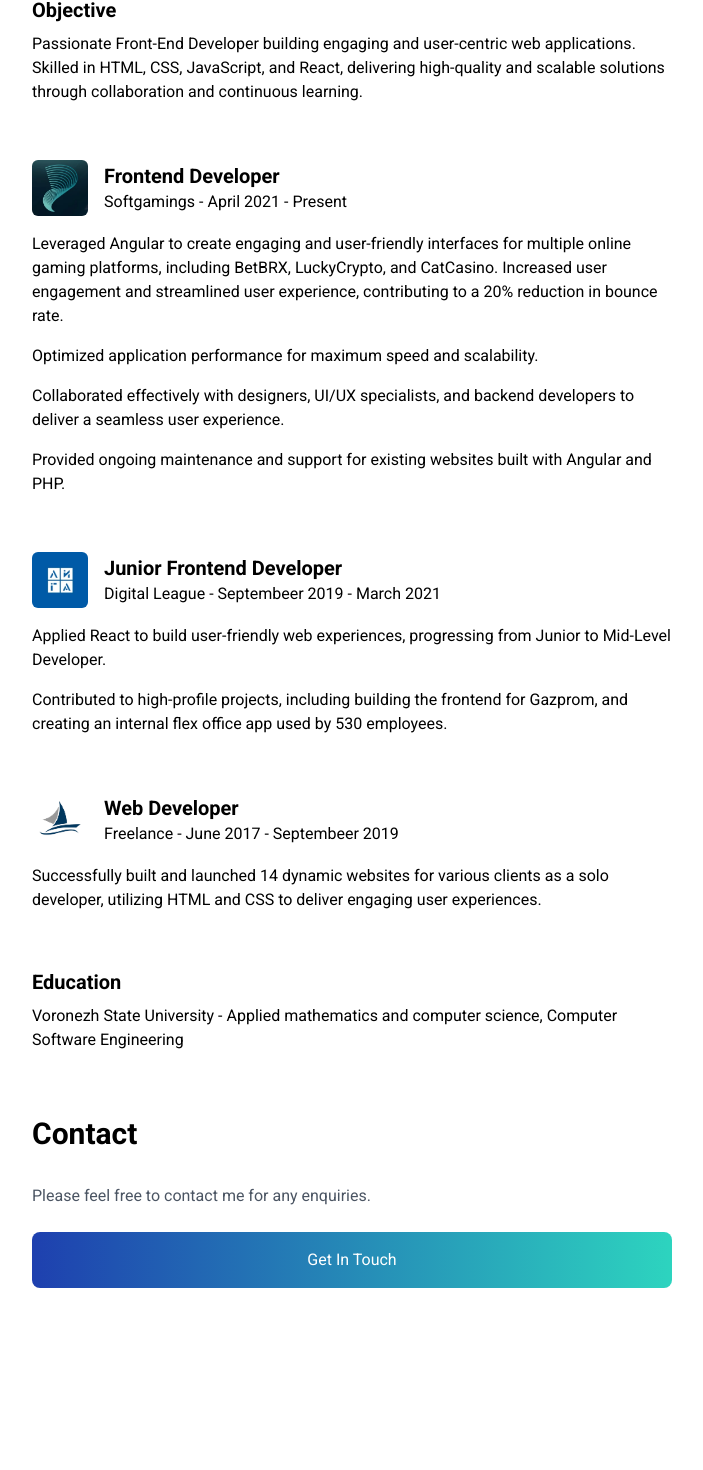
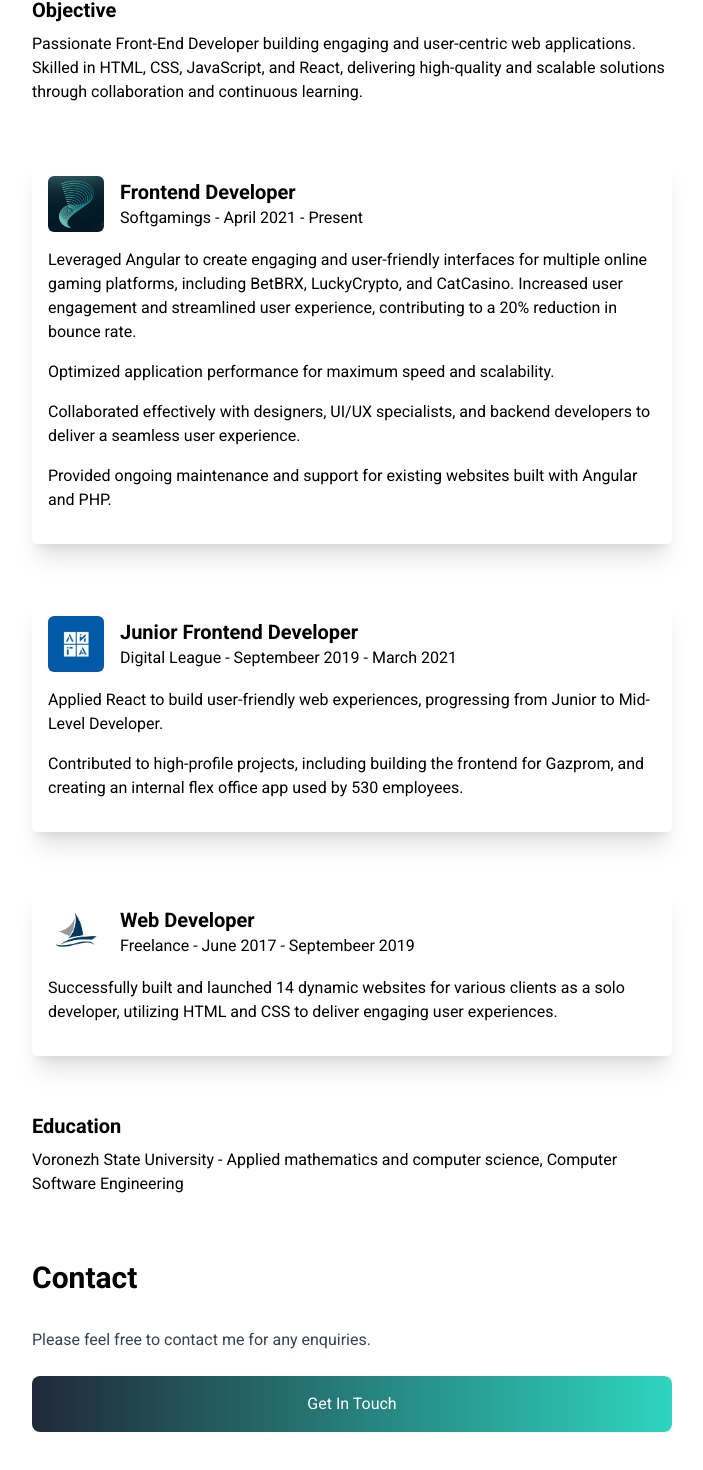
Before and after one commit to Ivang71/portfolio, a Next.js app: page /portfolio/ in a window 1280 px wide. Shown: the part 260-1730 px from the top of the page, without its empty margins (288-991 px from the left). Before the commit the page ends 1692 px from the top, so only its background shows below. Built offline with nearby package versions, Linux system fonts and the light colour scheme.

Commit message:
designer feedback

```diff
--- a/app/page.tsx
+++ b/app/page.tsx
@@ -4,14 +4,14 @@ import styles from '@/app/ui/home.module.css';
 export default async function Page() {
     return (
         <main className="container my-20 mx-auto px-4 md:max-w-2xl">
-            <h1 className="mb-2 text-5xl font-bold bg-gradient-to-r from-blue-800 to-teal-400 inline-block text-transparent bg-clip-text">Hello, I&apos;m Artem</h1>
+            <h1 className="mb-2 text-5xl font-bold bg-gradient-to-r from-gray-800 to-teal-400 inline-block text-transparent bg-clip-text">Hello, I&apos;m Artem</h1>
             <div className=' mb-24'>I have been crafting beautiful websites for the last 5 years.</div>
             <div className="mb-14">
                 <div className="text-xl font-bold mb-2">Objective</div>
                 <div>Passionate Front-End Developer building engaging and user-centric web applications. Skilled in HTML, CSS, JavaScript, and React, delivering high-quality and scalable solutions through collaboration and continuous learning.</div>
             </div>
 
-            <div className='mb-14'>
+            <div className='mb-14 shadow-xl rounded-md p-4'>
                 <div className="flex items-center mb-4">
                     <Image src="/portfolio/logos/softgamings_logo.webp" alt="Softgamings logo" width={200} height={200} className="w-14 h-14 mr-4 rounded-md" />
                     <div className="flex flex-col">
@@ -27,7 +27,7 @@ export default async function Page() {
                 </div>
             </div>
 
-            <div className='mb-14'>
+            <div className='mb-14 shadow-xl rounded-md p-4'>
                 <div className="flex items-center mb-4">
                     <Image src="/portfolio/logos/digitalleague_logo.webp" alt="Digital League logo" width={200} height={200} className="w-14 h-14 mr-4 rounded-md" />
                     <div className="flex flex-col">
@@ -41,7 +41,7 @@ export default async function Page() {
                 </div>
             </div>
 
-            <div className='mb-14'>
+            <div className='mb-14 shadow-xl rounded-md p-4'>
                 <div className="flex items-center mb-4">
                     <Image src="/portfolio/logos/ship.webp" alt="Digital League logo" width={200} height={200} className="w-14 h-14 mr-4 rounded-md" />
                     <div className="flex flex-col">
@@ -62,7 +62,7 @@ export default async function Page() {
             <section className="container py-16">
                 <h2 className="text-3xl font-bold mb-8">Contact</h2>
                 <div className="flex flex-col gap-4">
-                    <p className="text-gray-600 mb-2">Please feel free to contact me for any enquiries.</p>
+                    <p className="text-gray-700 mb-2">Please feel free to contact me for any enquiries.</p>
                     <a href="mailto:artemtolv@gmail.com" className={styles.cta}>Get In Touch</a>
                 </div>
             </section>
--- a/app/ui/home.module.css
+++ b/app/ui/home.module.css
@@ -6,7 +6,7 @@
     text-align: center;
     padding: 1rem 1.5rem;
     border-radius: 0.5rem;
-    background: linear-gradient(90deg, #1e40af, #2dd4bf);
+    background: linear-gradient(90deg, #1f2937, #2dd4bf);
     color: white;
     transform: translate(0);
     transform-style: preserve-3d;
@@ -33,17 +33,7 @@
             calc(0px + var(--s)) calc(0px + var(--s)));
     transition: opacity .2s ease-in-out;
     opacity: 0;
-    background: linear-gradient(90deg, #1e40af, #2dd4bf);
+    background: linear-gradient(90deg, #1f2937, #2dd4bf);
     filter: blur(10px);
     border-radius: inherit;
 }
-
-@keyframes rotate-background {
-    from {
-        background: linear-gradient(90deg, #1e40af, #2dd4bf);
-    }
-
-    to {
-        background: linear-gradient(450deg, #1e40af, #2dd4bf);
-    }
-}
```
